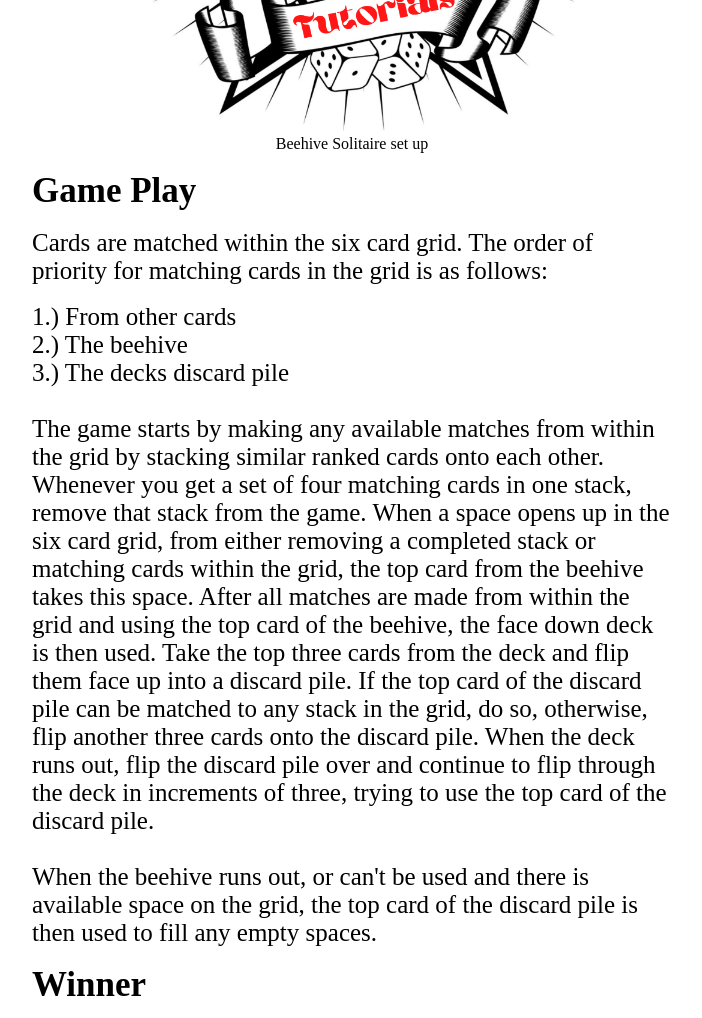
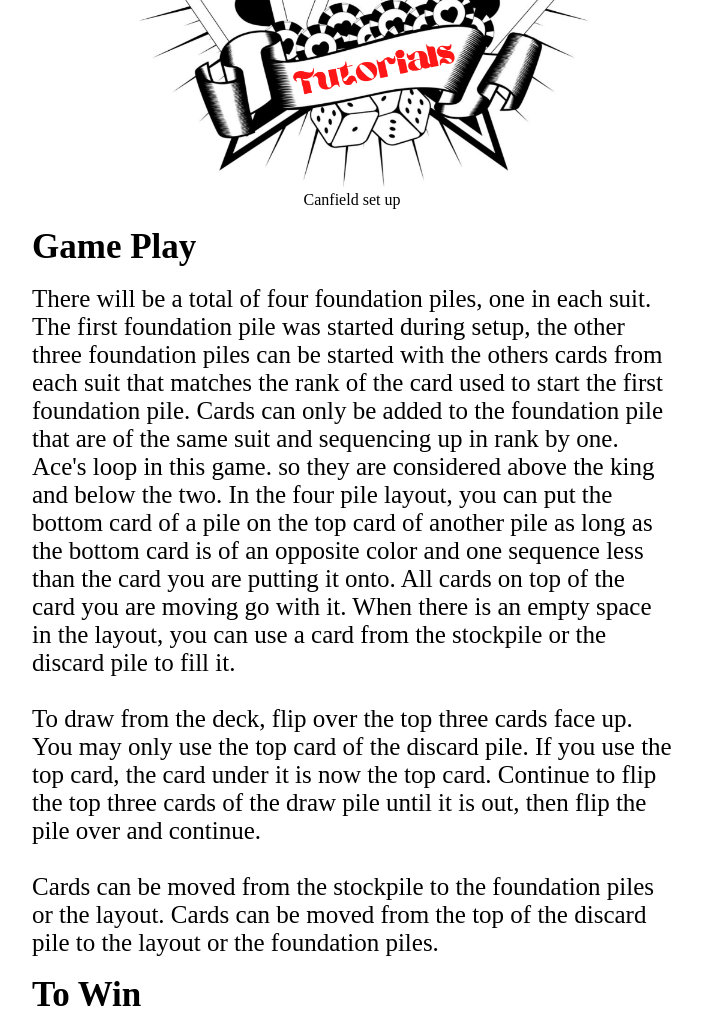
Before and after one commit to Shaynon17/nodejstest, a website: page gameWebsite/gameArticles/canfield.html in a window 1280 px wide. Shown: the part 920-1938 px from the top of the page, without its empty margins (288-990 px from the left). Drawn offline with Linux system fonts and the light colour scheme.

Commit message:
article added, old articles edited

```diff
--- a/gameWebsite/gameArticles/beehiveSolitaire.html
+++ b/gameWebsite/gameArticles/canfield.html
@@ -2,17 +2,17 @@
 <!-- to open in browser, go to files > coding > and open websitepractice.html
 or CAP file:///home/shaynon17/coding/nodejstest/websitepractice.html into browser-->
 
-<!-- - - - - - Ctrl+F = find and replace. replace Beehive Solitaire with the game title of the current article - - - - -->
+<!-- - - - - - Ctrl+F = find and replace. replace Canfield with the game title of the current article - - - - -->
 
 <html>
 
 <head>
     <link rel="stylesheet" type="text/css" href="../style.css">
-    <title>Beehive Solitaire Rules: How to play Beehive Solitaire Tutorial</title>
+    <title>Canfield Rules: How to play Canfield Tutorial</title>
     <!-- Fill in SEO ------------------------------------------------------------------->
-    <meta name="og:title" property="og:title" content="How to play Beehive Solitaire">
+    <meta name="og:title" property="og:title" content="How to play Canfield">
     <!-- Fill in SEO ----------- (this is the same as <h1> -------------------->
-    <meta name="description" content="Learn the rules for Beehive Solitaire and how to play with this tutorial">
+    <meta name="description" content="Learn the rules for Canfield and how to play with this tutorial">
     <!-- Fill in SEO -------------------------------->
 
 </head>
@@ -44,26 +44,26 @@ or CAP file:///home/shaynon17/coding/nodejstest/websitepractice.html into browse
 
     <div class="game">
         <!----------------------- DELETE THIS LINE in articles --------------------------------------->
-        <h1>How to Play Beehive Solitaire</h1> <br>
+        <h1>How to Play Canfield</h1> <br>
         <!--------------------- Fill in SEO ----------------------------------------------------------------------------->
         <p class="pseo">(SEO)info about the game</p> <br>
         <!--------------------- Fill in SEO ------------------------------------------------------------------>
-        <h2>Beehive Solitaire Tutorial</h2> <br>
+        <h2>Canfield Tutorial</h2> <br>
         <!--------------------- Fill in SEO -------------------------------------------------------------------------------->
 
         <h3>Objective</h3> <br>
-        <p>The object of the game is to get all of the cards into matching sets of four based on rank.
-        </p><br>
+        <p>The object of the game is to get all the cards onto the foundation piles.
+</p><br>
 
         <h3>Setup</h3> <br>
-        <p>Make a stack of ten face up cards, this is called the beehive. Then, lay out two rows of three face up cards
-            to make a
-            grid of six cards. The remaining deck is placed face down in front of you.</p><br>
+        <p>Deal 13 cards face down into a pile, this is the stock. Turn the top card of the stock pile face up. Flip a card face up
+        into a top row by itself to form the first foundation pile. Deal the next four cards face up in a row below the
+        foundation pile, forming the layout. Put the remaining deck face down in front of you, this will be used as a draw deck.</p><br>
 
         <figure>
-            <img class="tutorial_pics" src="../images/tutorialsimage.png" alt="Beehive Solitaire set up: card layout">
+            <img class="tutorial_pics" src="../images/tutorialsimage.png" alt="Canfield set up: card layout">
             <!----------- Fill in SEO -------------->
-            <figcaption>Beehive Solitaire set up</figcaption>
+            <figcaption>Canfield set up</figcaption>
             <!--------------------- Fill in SEO --------------------------------------------------------------------->
         </figure> <br>
 
@@ -71,44 +71,22 @@ or CAP file:///home/shaynon17/coding/nodejstest/websitepractice.html into browse
         <p>x</p><br> -->
 
         <h3>Game Play</h3> <br>
-        <p>Cards are matched within the six card grid. The order of priority for matching cards in the grid is as follows:</p><br>
-
-        <ol class="game_play_list">
-            <li>1.) From other cards</li>
-            <li>2.) The beehive</li>
-            <li>3.) The decks discard pile</li>
-
-        </ol>
-
-        <p>
-            <br>
-            The game starts by making any available matches from within the grid by stacking similar ranked cards onto
-            each
-            other.
-            Whenever you get a set of four matching cards in one stack, remove that stack from the game. When a space
-            opens
-            up in
-            the six card grid, from either removing a completed stack or matching cards within the grid, the top card
-            from
-            the
-            beehive takes this space. After all matches are made from within the grid and using the top card of the
-            beehive,
-            the
-            face down deck is then used. Take the top three cards from the deck and flip them face up into a discard
-            pile.
-            If the
-            top card of the discard pile can be matched to any stack in the grid, do so, otherwise, flip another three
-            cards
-            onto
-            the discard pile. When the deck runs out, flip the discard pile over and continue to flip through the deck
-            in
-            increments
-            of three, trying to use the top card of the discard pile.
-            <br> <br>
-            When the beehive runs out, or can't be used and there is available space on the grid, the top card of the
-            discard pile
-            is then used to fill any empty spaces.
-        </p><br>
+        <p>There will be a total of four foundation piles, one in each suit. The first foundation pile was started during setup,
+        the other three foundation piles can be started with the others cards from each suit that matches the rank of the card
+        used to start the first foundation pile. Cards can only be added to the foundation pile that are of the same suit and
+        sequencing up in rank by one. Ace's loop in this game. so they are considered above the king and below the two. In the
+        four pile layout, you can put the bottom card of a pile on the top card of another pile as long as the bottom card is of
+        an opposite color and one sequence less than the card you are putting it onto. All cards on top of the card you are
+        moving go with it. When there is an empty space in the layout, you can use a card from the stockpile or the discard pile
+        to fill it.
+        <br><br>
+        To draw from the deck, flip over the top three cards face up. You may only use the top card of the discard pile. If you
+        use the top card, the card under it is now the top card. Continue to flip the top three cards of the draw pile until it
+        is out, then flip the pile over and continue.
+        <br><br>
+        Cards can be moved from the stockpile to the foundation piles or the layout. Cards can be moved from the top of the
+        discard pile to the layout or the foundation piles.
+</p><br>
 
         <!-- <h3>Card Value</h3> <br>
         <p>x</p><br>
@@ -119,9 +97,9 @@ or CAP file:///home/shaynon17/coding/nodejstest/websitepractice.html into browse
         <h3>Additional Rules</h3> <br>
         <p>x</p><br> -->
 
-        <h3>Winner</h3> <!-- OR <h3>Loser</h3>--> <br>
-        <p>When the player gets the entire deck into matching stacks of four, the player wins. If the player runs out of moves and
-        has not completed every stack, the player loses.</p><br>
+        <h3>To Win</h3> <!-- (To Win) if its solitaire OR <h3>Loser</h3>--> <br>
+        <p>If the player gets all cards into the foundation pile, they win. If the player has no more available moves, and the
+        foundation piles do not have all of the cards, they lose.</p><br>
 
         <!-- <h3>Variants</h3> <br>
         <p>x</p><br> -->
```
Also changed, not shown: gameWebsite/aztutorials.html (+3 -3 lines), gameWebsite/gameArticles/accordion.html (+1 -1 lines), gameWebsite/gameArticles/bakersDozen.html (+1 -1 lines).
